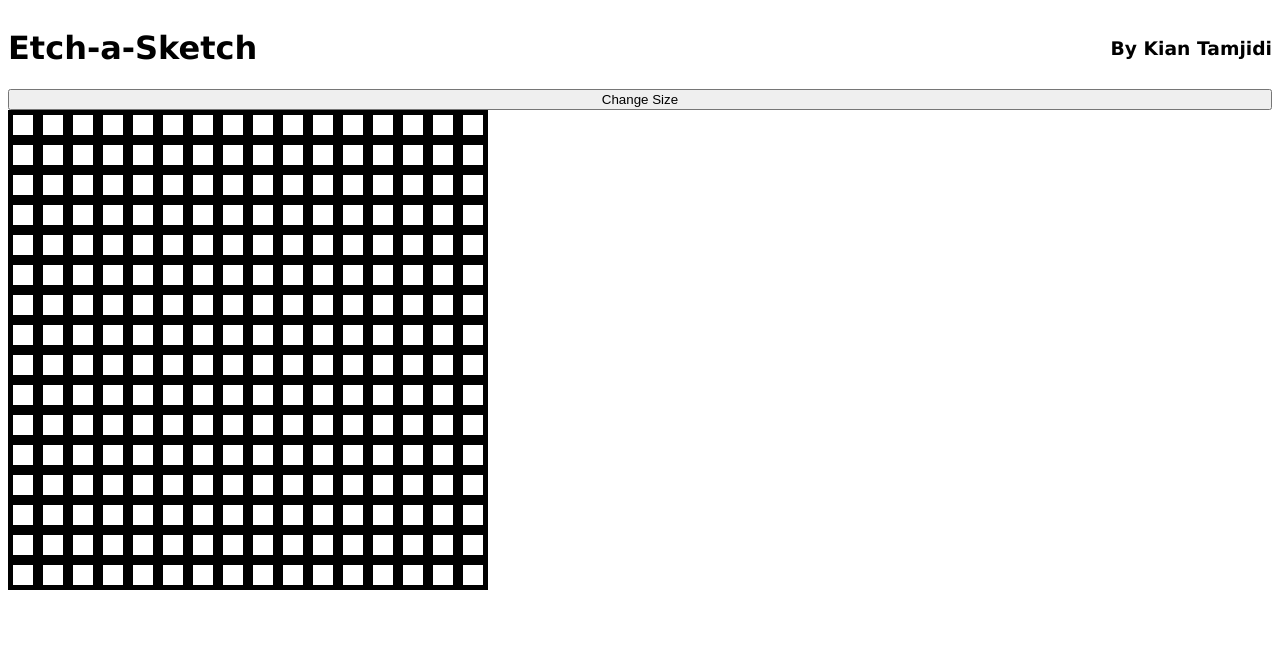
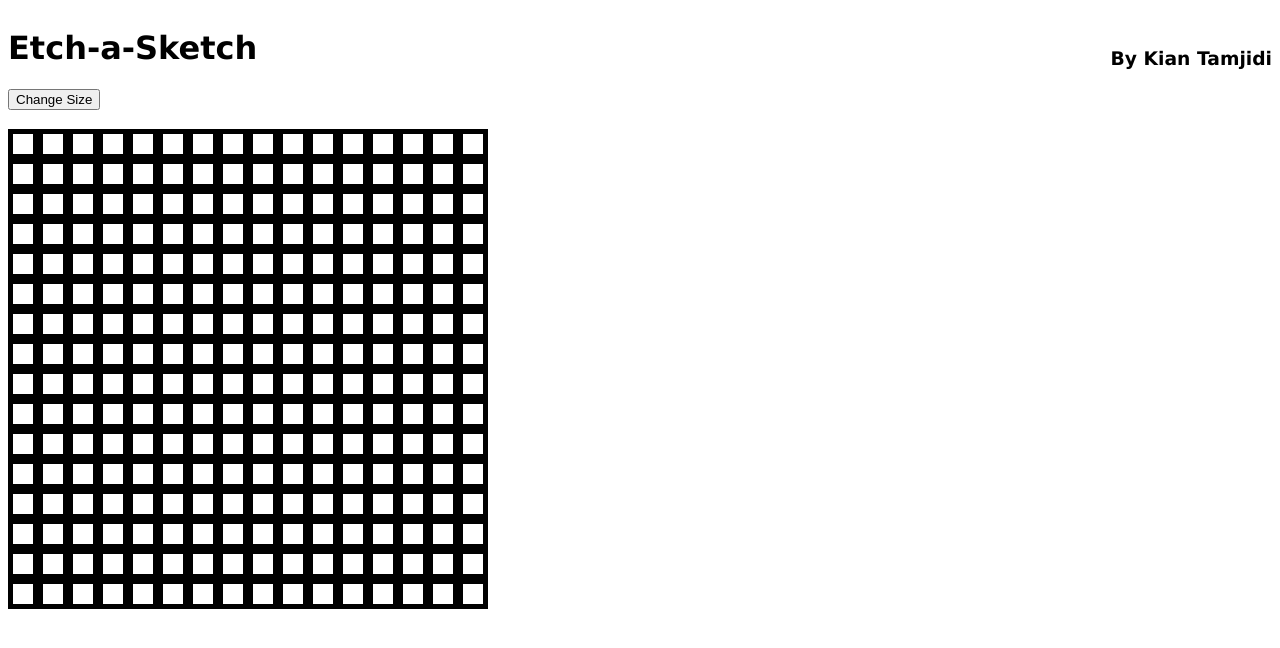
Before and after one commit to kian-tamjidi04/etch-a-sketch, a plain HTML site: page index.html in a window 1280 px wide. Drawn offline with Linux system fonts and the light colour scheme.

Commit message:
Change structure so button now in header

```diff
--- a/index.html
+++ b/index.html
@@ -8,12 +8,15 @@
     </head>
     <body>
         <header>
-            <h1>Etch-a-Sketch</h1>
+            <div class="left">
+                <h1>Etch-a-Sketch</h1>
+                <button type="submit" class="sizeBtn">Change Size</button>
+            </div>
             <h3>By Kian Tamjidi</h3>
         </header>
+        <br>
+        <div class="container">
 
-        <div class="container">
-            <button type="submit" class="sizeBtn">Change Size</button>
         </div>
 
         <script src="js-features.js"></script>
```
